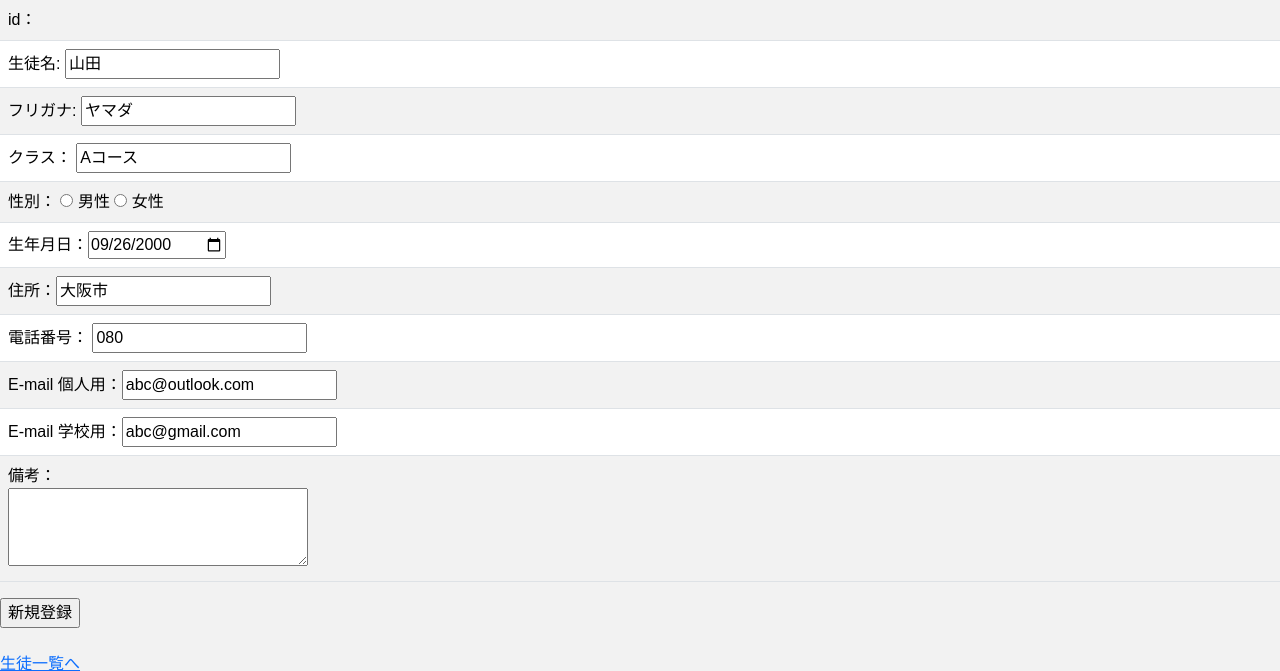
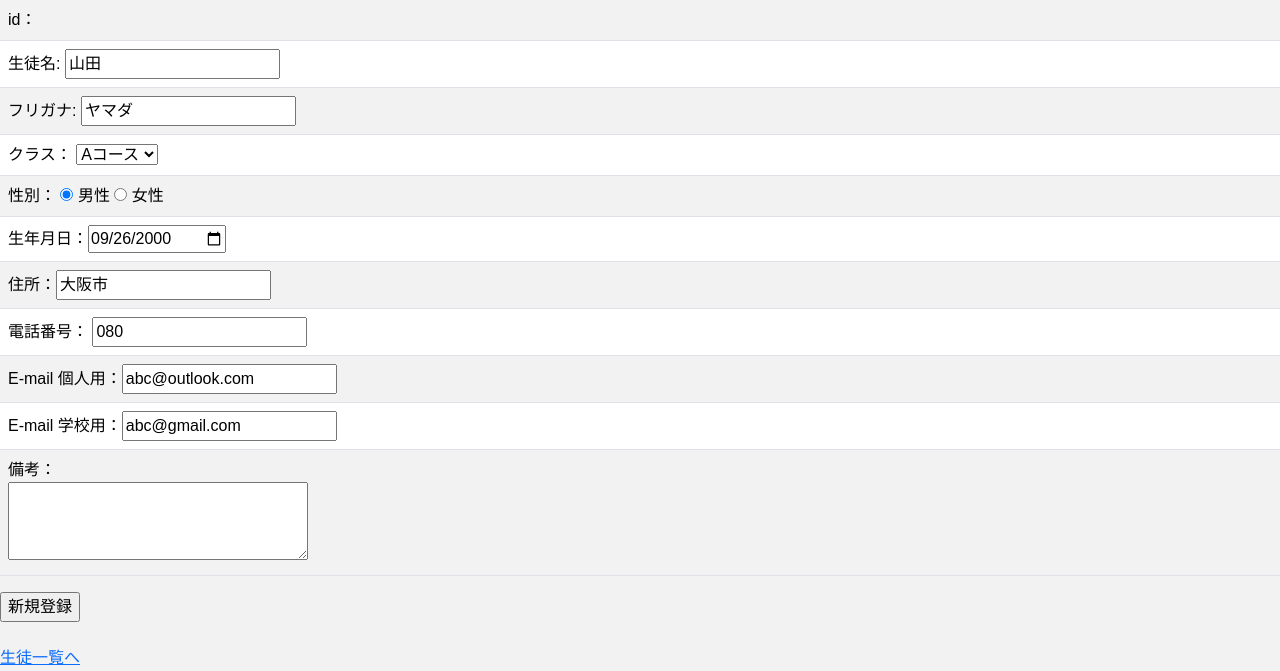
Before and after one commit to tenshi88/SIMS, a Flask app: the page made by SIMS/templates/student_register.html in a window 1280 px wide. Shown: the part 103-774 px from the top of the page. Run offline with Flask 3, Linux system fonts and the light colour scheme.

Commit message:
240221 セレクトボックスとエラー処理

```diff
--- a/SIMS/templates/student_register.html
+++ b/SIMS/templates/student_register.html
@@ -43,23 +43,31 @@
             </tr>
             <tr>
                 <td>
-                    生徒名: <input type="text" name="name" id="name" value="山田">
+                    生徒名: <input type="text" name="name" id="name" value="山田" required>
                 </td>
             </tr>
             <tr>
                 <td>
-                    フリガナ: <input type="text" name="name_kana" id="name_kana" value="ヤマダ">
+                    フリガナ: <input type="text" name="name_kana" id="name_kana" value="ヤマダ" required>
                 </td>
             </tr>
             <tr>
                 <td>
-                    クラス： <input type="text" name="class_name" id="class_name" value="Aコース">
+                    <label for="class_name">クラス：</label>
+<select name="class_name" id="class_name" >
+  <option value="Aコース">Aコース</option>
+  <option value="Bコース">Bコース</option>
+  <option value="Cコース">Cコース</option>
+  <option value="Dコース">Dコース</option>
+  <option value="Eコース">Eコース</option>
+  <option value="Fコース">Fコース</option>
+</select>
                 </td>
                 <!-- セレクトボックス、プルダウン、HTML実装する -->
             </tr>
             <tr>
                 <td>
-                    性別：  <input type="radio" name="gender" id="male" value="1">
+                    性別：  <input type="radio" name="gender" id="male" value="1" checked="checked">
                     <label for="male">男性</label>
                     <input type="radio" name="gender" id="female" value="2">
                     <label for="female">女性</label>
```
Also changed, not shown: other parts of SIMS/templates/student_register.html (+17 -6 lines).
